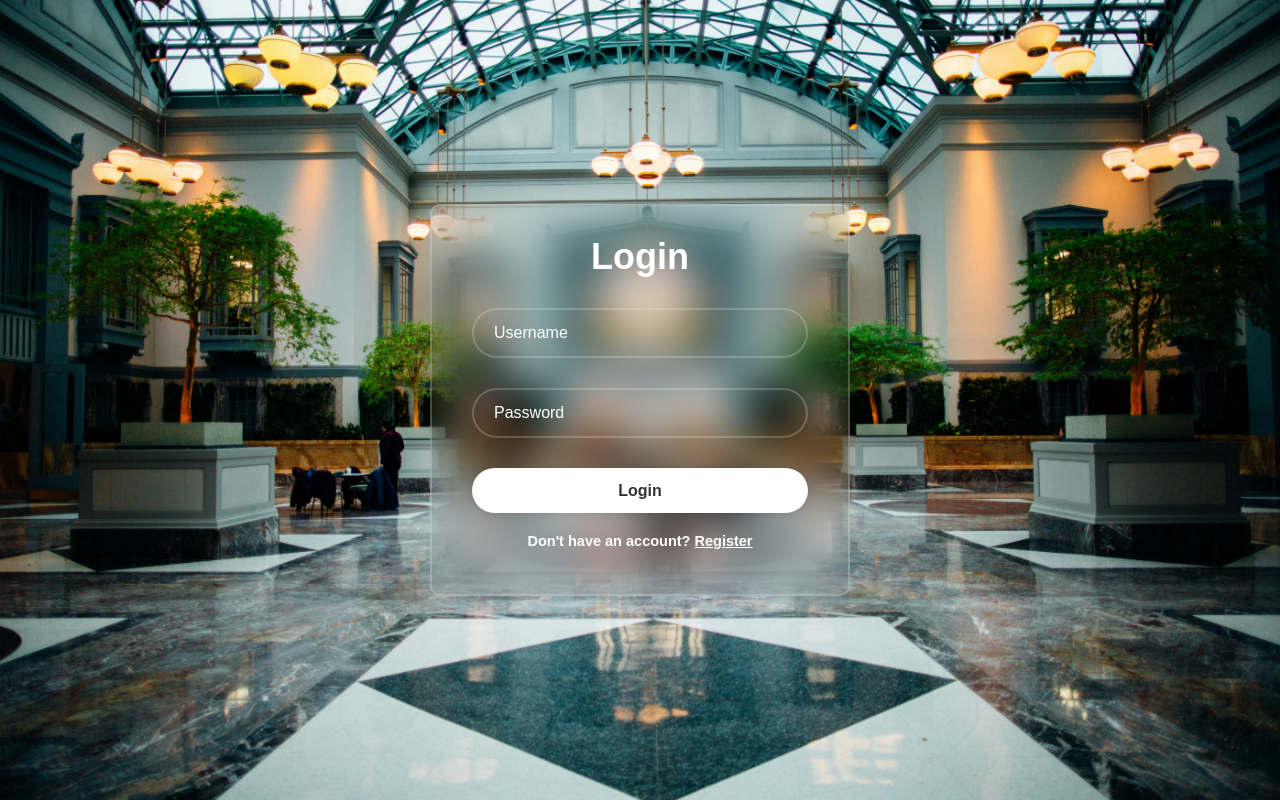
After one commit to anrayliu/databases-project, a Flask app: page /login in a window 1280 px wide. The commit adds this page. Run offline with Flask 3, Linux system fonts and the light colour scheme; some libraries are stand-ins or nearby versions.

Commit message:
login pages added

```diff
--- a/app.py
+++ b/app.py
@@ -13,6 +13,13 @@ def get_db_conn():
 							password=os.environ["DB_PASSWORD"])
 	return conn
 
+@app.route("/login")
+def login():
+    return render_template("login.html")
+
+@app.route("/register")
+def register():
+    return render_template("register.html")
 
 @app.route("/", methods=["POST", "GET"])
 def index():
--- /dev/null
+++ b/static/login.css
@@ -0,0 +1,90 @@
+* {
+	margin: 0;
+	padding:0;
+	box-sizing: border-box;
+	font-family: "Poppins", sans-serif;
+}
+
+body {
+	display: flex;
+	justify-content: center;
+	align-items: center;
+	min-height: 100vh;
+	background: url("lobby.jpg") no-repeat;
+	background-size: cover;
+	background-position: center;
+
+}
+
+.wrapper {
+	width: 420px;
+	background: transparent;
+	border: 2px solid rgba(255, 255, 255, .2);
+	backdrop-filter: blur(20px);
+	box-shadow; 0 0 10px rgba(0, 0, 0, .2);
+	color: white;
+	border-radius: 10px;
+	padding: 30px 40px;
+}
+
+.wrapper h1 {
+	font-size: 36px;
+	text-align: center;
+}
+
+.wrapper .input-box {
+	width: 100%;
+	height: 50px;
+	margin: 30px 0;
+}
+
+.input-box input {
+	width: 100%;
+	height: 100%;
+	background: transparent;
+	border: none;
+	outline: none;
+	border: 2px solid rgba(255, 255, 255, .2);
+	border-radius: 40px;
+	font-size: 16px;
+	color: white;
+	padding: 20px 45px 20px 20px;
+}
+
+.input-box input::placeholder {
+	color: white;
+}
+
+.wrapper .btn {
+	width: 100%;
+	height: 45px;
+	background: white;
+	border: none;
+	outline: none;
+	border-radius: 40px;
+	box-shadow: 0 0 10px rgba(0, 0, 0, .1);
+	cursor: pointer;
+	font-size:16px;
+	color: #333;
+	font-weight: 600;
+}
+
+.wrapper .link {
+	font-size: 14.5px;
+	text-align: center;
+	margin: 20px 0 15px;
+}
+
+.link {
+	color: white;
+	text-decoration: none;
+	font-weight: 600;
+}
+
+.link p a:hover {
+	text-decoration: underline;
+}
+
+a {
+	color: white;
+}
--- /dev/null
+++ b/templates/login.html
@@ -0,0 +1,27 @@
+{% extends 'login_base.html' %}
+
+{% block head %}
+	<title>Login</title>
+{% endblock %}
+
+{% block body %}
+
+<div class="wrapper">
+	<form action="/login">
+		<h1>Login</h1>
+		<div class="input-box">
+			<input type="text" placeholder="Username" required>
+		</div>
+		<div class="input-box">
+			<input type="password" placeholder="Password" required>
+		</div>
+
+		<button type="submit" class="btn">Login</button>
+
+		<div class="link">
+			<p>Don't have an account? <a href="/register">Register</a></p>
+		</div>
+	</form>
+</div>
+
+{% endblock %}
--- /dev/null
+++ b/templates/login_base.html
@@ -0,0 +1,15 @@
+<!DOCTYPE html>
+<html lang="en">
+  <head>
+    <meta charset="UTF-8">
+    <meta name="viewport" content="width=device-width, initial-scale=1.0">
+    <meta http-equiv="X-UA-Compatible" content="ie=edge">
+
+    <link rel="stylesheet" href="{{url_for('static', filename='login.css')}}">
+
+    {% block head %} {% endblock %}
+  </head>
+  <body>
+    {% block body %} {% endblock %}
+  </body>
+</html>
```
Also changed, not shown: init_db.py (+7 -6 lines), static/main.css (+0 -34 lines), templates/index.html (+3 -36 lines), templates/register.html (added, +27 -0 lines), static/lobby.jpg (added).
